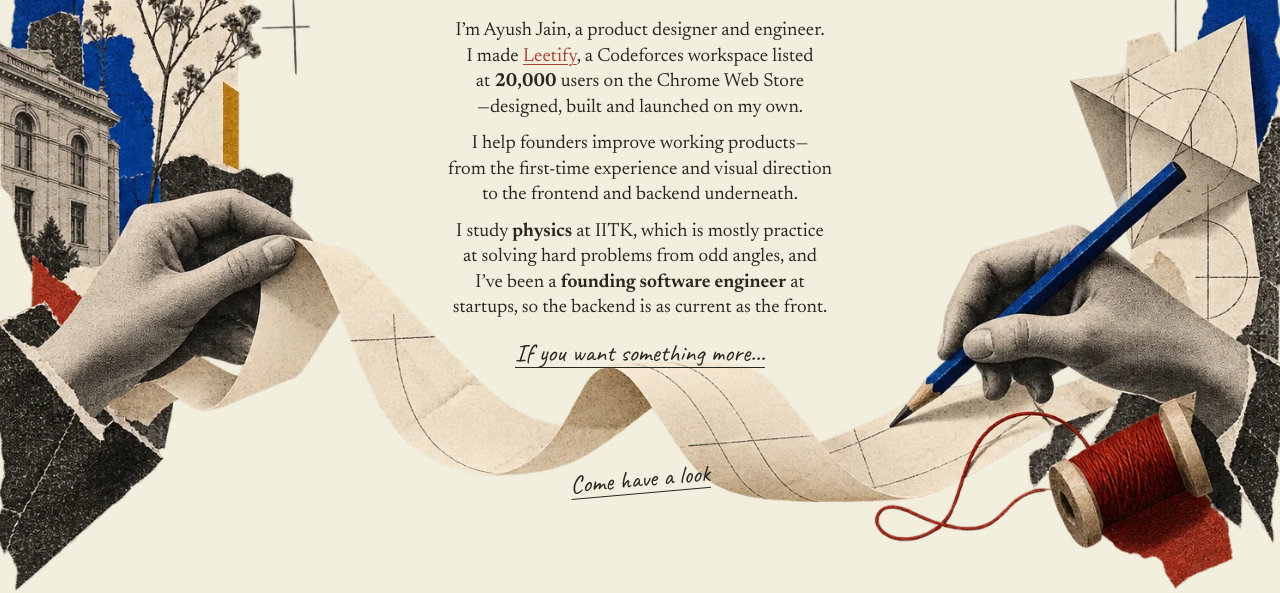
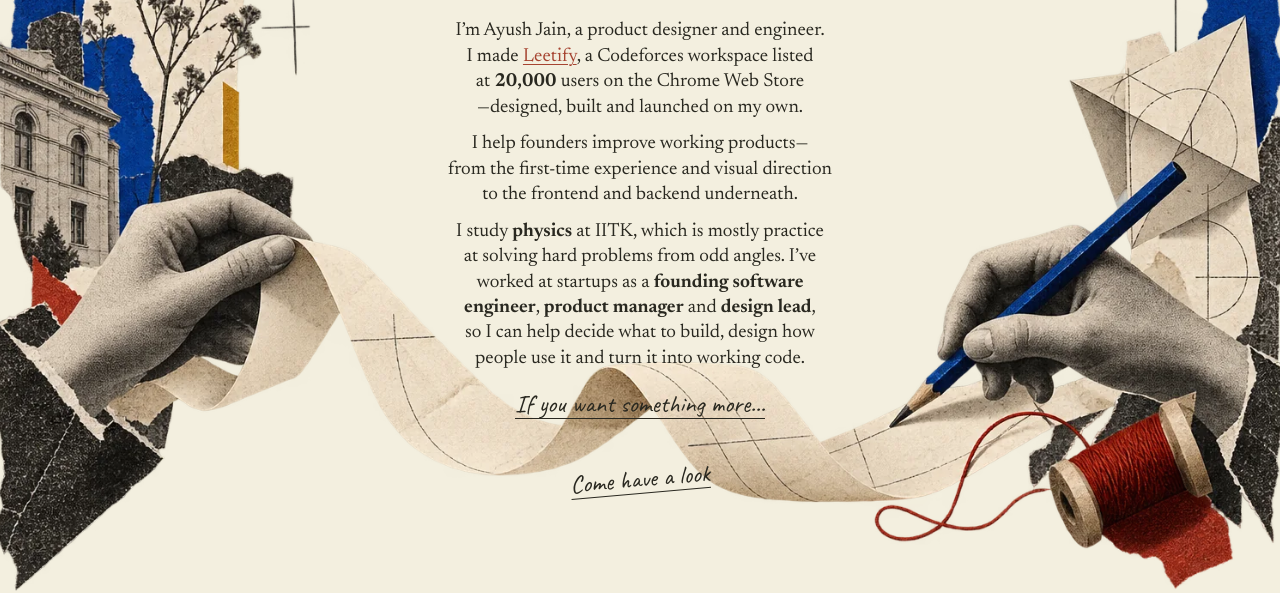
Before and after one commit to Algorhythmicss/designfolio, a plain HTML site: page index.html in a window 1280 px wide. Shown: the part 225-818 px from the top of the page. Drawn offline with Linux system fonts and the light colour scheme.

Commit message:
Add product management and design leadership to hero bio

```diff
--- a/index.html
+++ b/index.html
@@ -10,7 +10,7 @@
   <div class="making-bio">
    <p>I’m Ayush Jain, a product designer and engineer. I made <a href="leetify/">Leetify</a>, a Codeforces workspace listed at <strong>20,000</strong> users on the Chrome Web Store—designed, built and launched on my own.</p>
    <p>I help founders improve working products—from the first-time experience and visual direction to the frontend and backend underneath.</p>
-   <p>I study <strong>physics</strong> at IITK, which is mostly practice at solving hard problems from odd angles, and I’ve been a <strong>founding software engineer</strong> at startups, so the backend is as current as the front.</p>
+   <p>I study <strong>physics</strong> at IITK, which is mostly practice at solving hard problems from odd angles. I’ve worked at startups as a <strong>founding software engineer</strong>, <strong>product manager</strong> and <strong>design lead</strong>, so I can help decide what to build, design how people use it and turn it into working code.</p>
    <details class="scope-note"><summary>If you want something more…</summary><p>A website, an app, a database and authentication—or the identity and posters around it. I can bring the design and engineering together. We’ll agree what your project needs before we start.</p></details>
   </div>
  </div>
```
Also changed, not shown: 1 other file.
